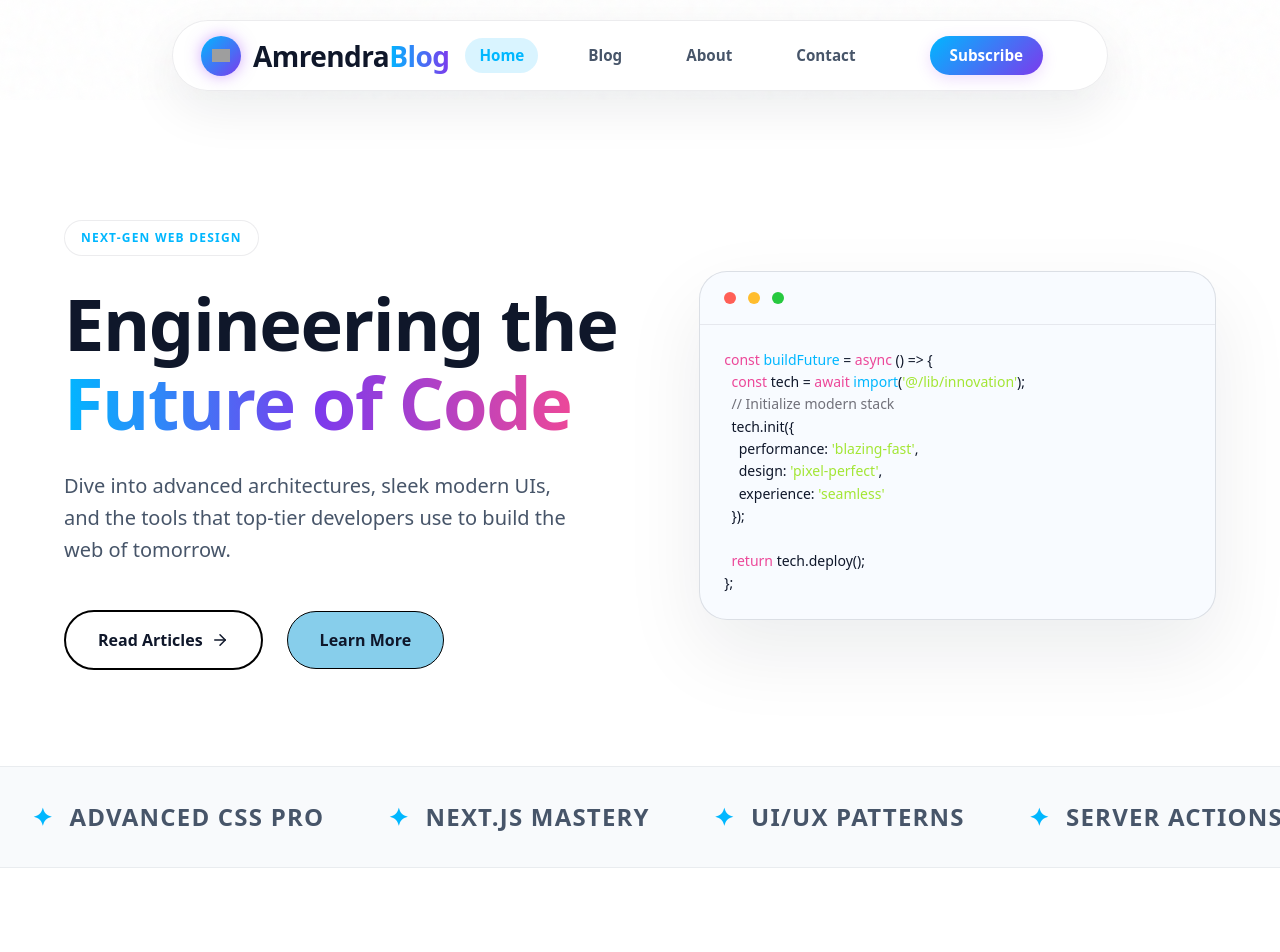
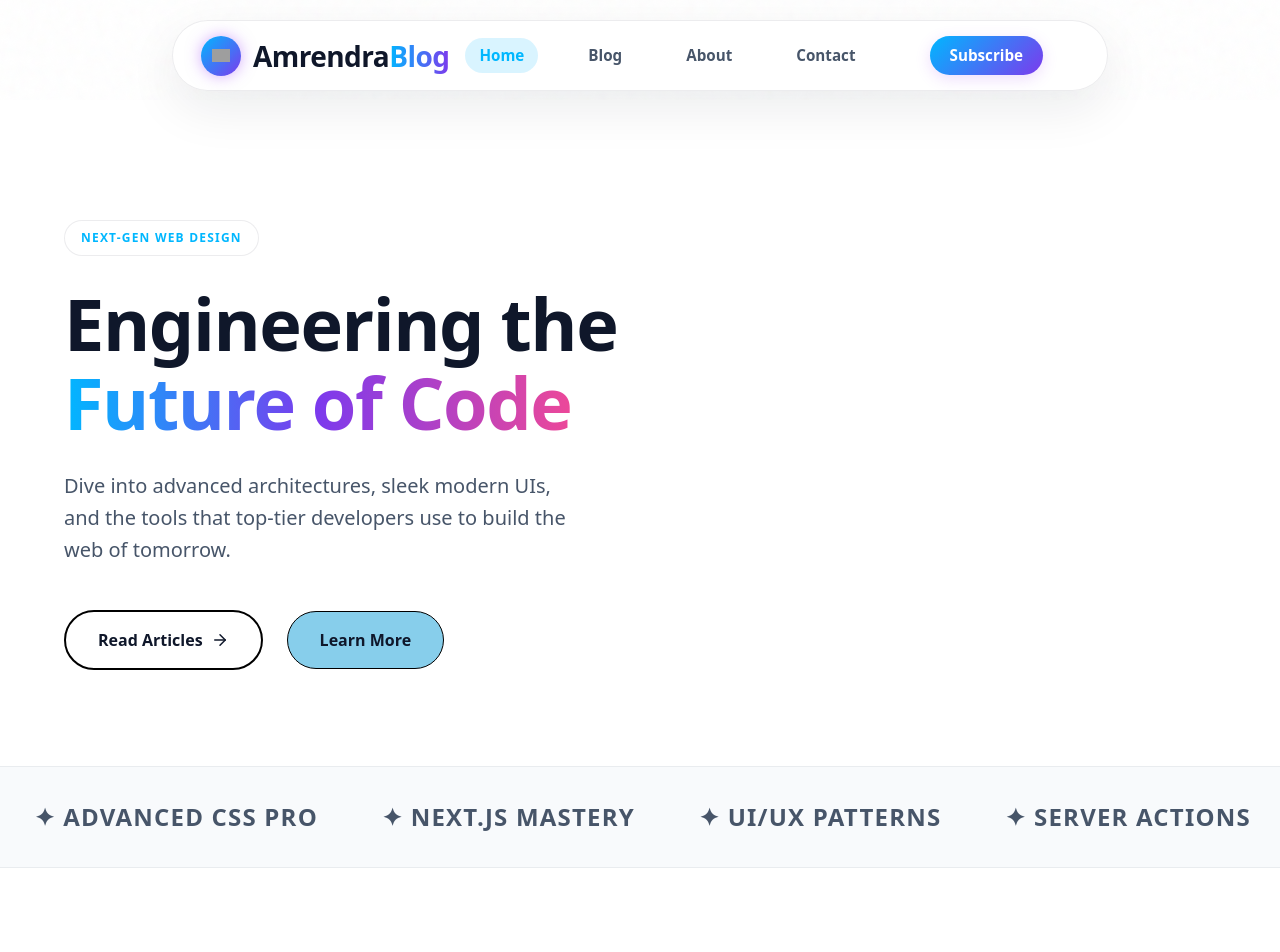
Before and after one commit to AmrendraCodes/AmrendraBlog, a Next.js app in the folder my-website/: page / in a window 1280 px wide. Shown: the top 952 px of the page. Built offline with nearby package versions, Linux system fonts and the light colour scheme; grey boxes are pictures that could not be loaded.

Commit message:
file commited

```diff
--- a/my-website/src/app/page.js
+++ b/my-website/src/app/page.js
@@ -1,60 +1,72 @@
 import Link from "next/link";
-import { ArrowRight, Sparkles, TerminalSquare } from "lucide-react";
+import { ArrowRight, TerminalSquare } from "lucide-react"; // ❌ Sparkles removed (unused)
 import styles from "./page.module.css";
 
 const blogCards = [
   {
     title: "Design Systems for High-Impact Interfaces",
-    description: "Build strong visual systems with modular components, consistent spacing, and accessible typography for teams that scale.",
+    description:
+      "Build strong visual systems with modular components, consistent spacing, and accessible typography for teams that scale.",
     author: "Maya Patel",
     date: "April 1, 2026",
     category: "Design",
-    image: "https://images.unsplash.com/photo-1498050108023-c5249f4df085?q=80&w=1200&auto=format&fit=crop",
+    image:
+      "https://images.unsplash.com/photo-1498050108023-c5249f4df085?q=80&w=1200&auto=format&fit=crop",
     href: "/blog/design-systems-for-interfaces",
   },
   {
-    title: "Performance‑First CSS Grid Layouts",
-    description: "Learn layout strategies that load faster, adapt fluidly, and keep interfaces polished across devices.",
+    title: "Performance-First CSS Grid Layouts",
+    description:
+      "Learn layout strategies that load faster, adapt fluidly, and keep interfaces polished across devices.",
     author: "Noah Rivera",
     date: "March 28, 2026",
     category: "Frontend",
-    image: "https://images.unsplash.com/photo-1518770660439-4636190af475?q=80&w=1200&auto=format&fit=crop",
+    image:
+      "https://images.unsplash.com/photo-1518770660439-4636190af475?q=80&w=1200&auto=format&fit=crop",
     href: "/blog/performance-first-css-grid",
   },
   {
     title: "Accessible Animations That Delight",
-    description: "Create motion patterns that feel smooth, reduce cognitive load, and honor preferences for reduced motion.",
+    description:
+      "Create motion patterns that feel smooth, reduce cognitive load, and honor preferences for reduced motion.",
     author: "Ava Thompson",
     date: "March 24, 2026",
     category: "UX",
-    image: "https://images.unsplash.com/photo-1515378791036-0648a3ef77b2?q=80&w=1200&auto=format&fit=crop",
+    image:
+      "https://images.unsplash.com/photo-1515378791036-0648a3ef77b2?q=80&w=1200&auto=format&fit=crop",
     href: "/blog/accessible-animations-delight",
   },
   {
     title: "Data-Driven Content Strategy for Product Teams",
-    description: "Use analytics, user feedback, and editorial design to keep your blog content relevant and high-converting.",
+    description:
+      "Use analytics, user feedback, and editorial design to keep your blog content relevant and high-converting.",
     author: "Elijah Scott",
     date: "March 18, 2026",
     category: "Content",
-    image: "https://images.unsplash.com/photo-1498050108023-c5249f4df085?q=80&w=1200&auto=format&fit=crop",
+    image:
+      "https://images.unsplash.com/photo-1498050108023-c5249f4df085?q=80&w=1200&auto=format&fit=crop",
     href: "/blog/data-driven-content-strategy",
   },
   {
     title: "Scaling Component Libraries for Teams",
-    description: "Adopt a systemized approach to reusable components, naming conventions, and documentation for faster product delivery.",
+    description:
+      "Adopt a systemized approach to reusable components, naming conventions, and documentation for faster product delivery.",
     author: "Sofia Kim",
     date: "March 12, 2026",
     category: "Architecture",
-    image: "https://images.unsplash.com/photo-1522071820081-009f0129c71c?q=80&w=1200&auto=format&fit=crop",
+    image:
+      "https://images.unsplash.com/photo-1522071820081-009f0129c71c?q=80&w=1200&auto=format&fit=crop",
     href: "/blog/scaling-component-libraries",
   },
   {
     title: "Micro-Interactions That Improve Conversion",
-    description: "Small UI moments can build trust and make every interaction feel polished without overwhelming the user.",
+    description:
+      "Small UI moments can build trust and make every interaction feel polished without overwhelming the user.",
     author: "Leo Martinez",
     date: "March 5, 2026",
     category: "Motion",
-    image: "https://images.unsplash.com/photo-1517245386807-bb43f82c33c4?q=80&w=1200&auto=format&fit=crop",
+    image:
+      "https://images.unsplash.com/photo-1517245386807-bb43f82c33c4?q=80&w=1200&auto=format&fit=crop",
     href: "/blog/micro-interactions-conversion",
   },
 ];
@@ -76,11 +88,14 @@ export default function Home() {
 
             <h1 className={styles.heroTitle}>
               Engineering the <br />
-              <span className={styles.gradientText}>Future of Code</span>
+              <span className={styles.gradientText}>
+                Future of Code
+              </span>
             </h1>
 
             <p className={styles.heroSubtitle}>
-              Dive into advanced architectures, sleek modern UIs, and the tools that top-tier developers use to build the web of tomorrow.
+              Dive into advanced architectures, sleek modern UIs, and the tools
+              that top-tier developers use to build the web of tomorrow.
             </p>
 
             <div className={styles.heroActions}>
@@ -88,32 +103,10 @@ export default function Home() {
                 Read Articles
                 <ArrowRight size={18} className={styles.arrowIcon} />
               </Link>
+
               <Link href="/about" className={styles.btnGhost}>
                 Learn More
               </Link>
-            </div>
-          </div>
-
-          <div className={styles.heroVisual}>
-            <div className={styles.codeCardWrapper}>
-              <div className={styles.codeCardHeader}>
-                <div className={`${styles.codeDot} ${styles.dotRed}`}></div>
-                <div className={`${styles.codeDot} ${styles.dotYellow}`}></div>
-                <div className={`${styles.codeDot} ${styles.dotGreen}`}></div>
-              </div>
-              <div className={styles.codeContent}>
-                <span className={styles.keyword}>const</span> <span className={styles.method}>buildFuture</span> = <span className={styles.keyword}>async</span> () {`=>`} {`{`}<br />
-                &nbsp;&nbsp;<span className={styles.keyword}>const</span> tech = <span className={styles.keyword}>await</span> <span className={styles.method}>import</span>(<span className={styles.string}>'@/lib/innovation'</span>);<br />
-                &nbsp;&nbsp;<span className={styles.comment}>// Initialize modern stack</span><br />
-                &nbsp;&nbsp;tech.init(&#123;<br />
-                &nbsp;&nbsp;&nbsp;&nbsp;performance: <span className={styles.string}>'blazing-fast'</span>,<br />
-                &nbsp;&nbsp;&nbsp;&nbsp;design: <span className={styles.string}>'pixel-perfect'</span>,<br />
-                &nbsp;&nbsp;&nbsp;&nbsp;experience: <span className={styles.string}>'seamless'</span><br />
-                &nbsp;&nbsp;&#125;);<br />
-                <br />
-                &nbsp;&nbsp;<span className={styles.keyword}>return</span> tech.deploy();<br />
-                {`}`};<br />
-              </div>
             </div>
           </div>
         </div>
@@ -123,13 +116,13 @@ export default function Home() {
       <section className={styles.tickerSection}>
         <div className={styles.tickerTrack}>
           {[...Array(2)].map((_, i) => (
-            <div key={i} style={{ display: 'flex', gap: '4rem' }}>
-              <div className={styles.tickerItem}><span className={styles.tickerStar}>✦</span> React Architecture</div>
-              <div className={styles.tickerItem}><span className={styles.tickerStar}>✦</span> Advanced CSS Pro</div>
-              <div className={styles.tickerItem}><span className={styles.tickerStar}>✦</span> Next.js Mastery</div>
-              <div className={styles.tickerItem}><span className={styles.tickerStar}>✦</span> UI/UX Patterns</div>
-              <div className={styles.tickerItem}><span className={styles.tickerStar}>✦</span> Server Actions</div>
-              <div className={styles.tickerItem}><span className={styles.tickerStar}>✦</span> Animations</div>
+            <div key={i} style={{ display: "flex", gap: "4rem" }}>
+              <div className={styles.tickerItem}>✦ React Architecture</div>
+              <div className={styles.tickerItem}>✦ Advanced CSS Pro</div>
+              <div className={styles.tickerItem}>✦ Next.js Mastery</div>
+              <div className={styles.tickerItem}>✦ UI/UX Patterns</div>
+              <div className={styles.tickerItem}>✦ Server Actions</div>
+              <div className={styles.tickerItem}>✦ Animations</div>
             </div>
           ))}
         </div>
@@ -138,8 +131,12 @@ export default function Home() {
       {/* Blog Section */}
       <section className={styles.blogSection}>
         <div className={styles.sectionHeader}>
-          <h2 className={styles.sectionTitle}>Latest <span className={styles.gradientText}>Insights</span></h2>
-          <p className={styles.sectionDesc}>Explore thoughtful design and development stories built for modern products.</p>
+          <h2 className={styles.sectionTitle}>
+            Latest <span className={styles.gradientText}>Insights</span>
+          </h2>
+          <p className={styles.sectionDesc}>
+            Explore thoughtful design and development stories built for modern products.
+          </p>
         </div>
 
         <div className={styles.blogGrid}>
@@ -153,16 +150,17 @@ export default function Home() {
                   className={styles.cardImage}
                 />
               </div>
+
               <div className={styles.cardContent}>
                 <div className={styles.cardMeta}>
-                  <div className={styles.metaItem}><span>{post.date}</span></div>
-                  <div className={styles.metaItem}>•</div>
-                  <div className={styles.metaItem}><span>By {post.author}</span></div>
+                  <span>{post.date}</span> • <span>By {post.author}</span>
                 </div>
+
                 <h3 className={styles.cardTitle}>{post.title}</h3>
                 <p className={styles.cardDesc}>{post.description}</p>
+
                 <div className={styles.cardFooter}>
-                  <span className={styles.authorName}>{post.author}</span>
+                  <span>{post.author}</span>
                   <Link href={post.href} className={styles.readMoreBtn}>
                     Read More
                   </Link>
@@ -179,12 +177,15 @@ export default function Home() {
           <div className={styles.newsletterIconWrapper}>
             <TerminalSquare size={32} />
           </div>
+
           <h2 className={styles.newsletterTitle}>
             Join the <span className={styles.gradientText}>Developer List</span>
           </h2>
+
           <p className={styles.newsletterDesc}>
-            Get advanced tutorials, architectural patterns, and UI/UX case studies delivered to your inbox every month. No fluff, just code.
+            Get advanced tutorials, architectural patterns, and UI/UX case studies delivered to your inbox every month.
           </p>
+
           <form className={styles.newsletterForm}>
             <input
               type="email"
```
